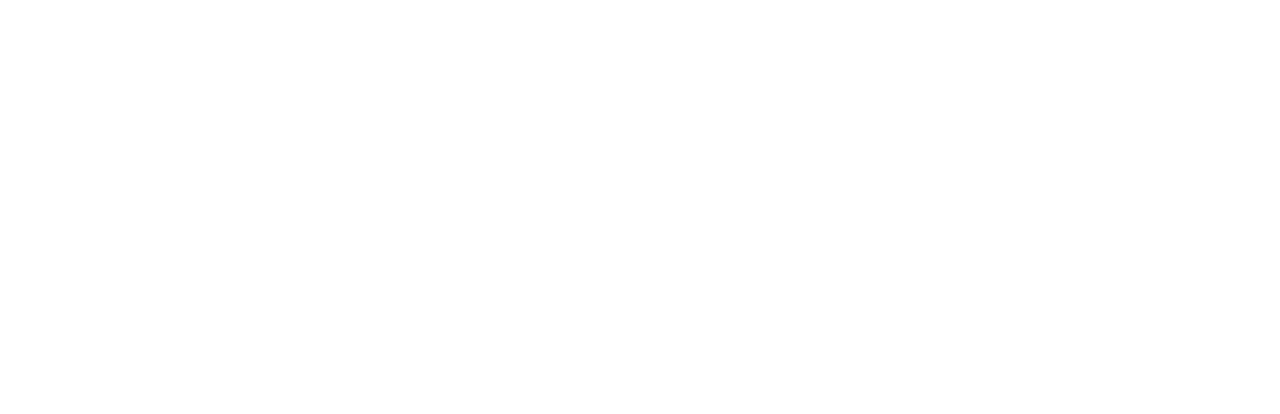
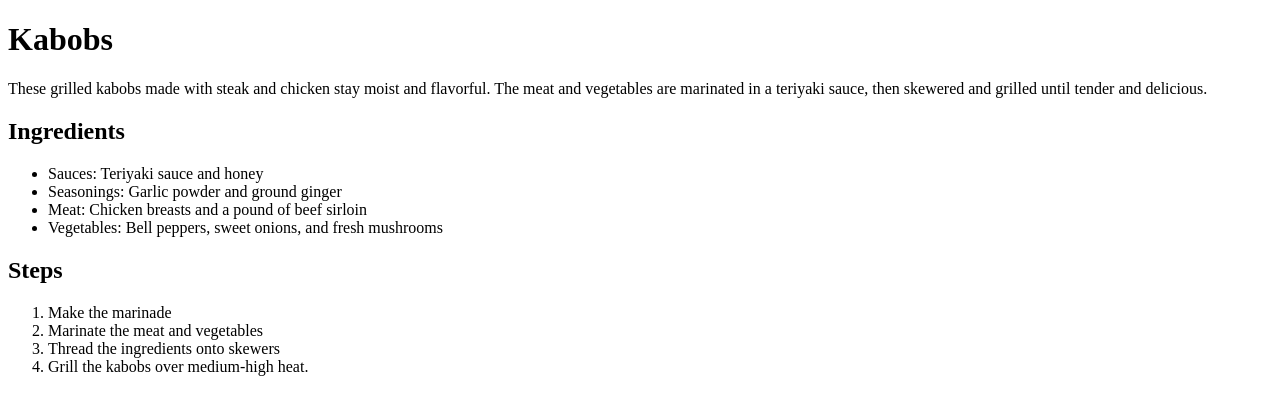
Before and after one commit to pattrujillo/odin-recipes, a plain HTML site: page recipes/kabob.html in a window 1280 px wide. Drawn offline with Linux system fonts and the light colour scheme.

Commit message:
added a link on index.html to kabob, and created the kabob recipe

```diff
--- a/recipes/kabob.html
+++ b/recipes/kabob.html
@@ -0,0 +1,32 @@
+<!DOCTYPE html>
+
+<html lang="en">
+    <head>
+        <meta charset="utf-8">
+        <title>kabob recipe</title>
+    </head>
+    <body>
+        <h1>Kabobs</h1>
+        <p>
+            These grilled kabobs made with steak and chicken stay moist
+            and flavorful. The meat and vegetables are marinated in a teriyaki
+            sauce, then skewered and grilled until tender and delicious.
+        </p>
+        <h2>Ingredients</h2>
+        <ul>
+            <li>Sauces: Teriyaki sauce and honey</li>
+            <li>Seasonings: Garlic powder and ground ginger</li>
+            <li>Meat: Chicken breasts and a pound of beef sirloin</li>
+            <li>Vegetables: Bell peppers, sweet onions, and fresh mushrooms</li>
+        </ul>
+        <h2>Steps</h2>
+        <ol>
+            <li>Make the marinade</li>
+            <li>Marinate the meat and vegetables</li>
+            <li>Thread the ingredients onto skewers</li>
+            <li>Grill the kabobs over medium-high heat.</li>
+        </ol>
+    </body>
+
+
+</html>
```
Also changed, not shown: index.html (+1 -0 lines).
